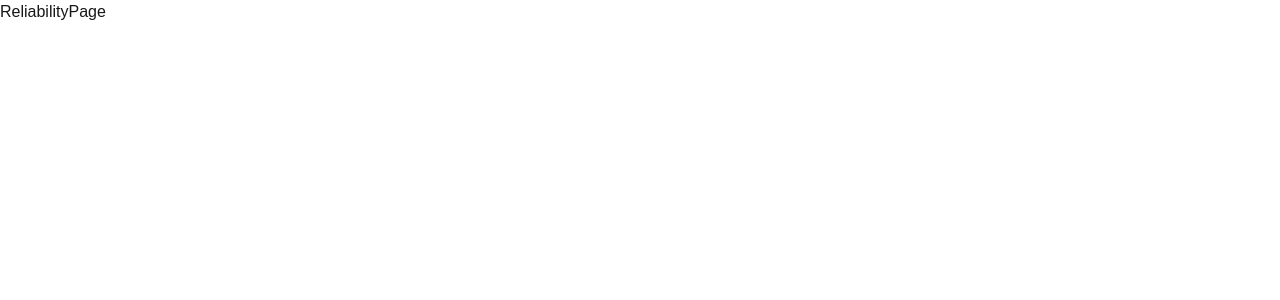
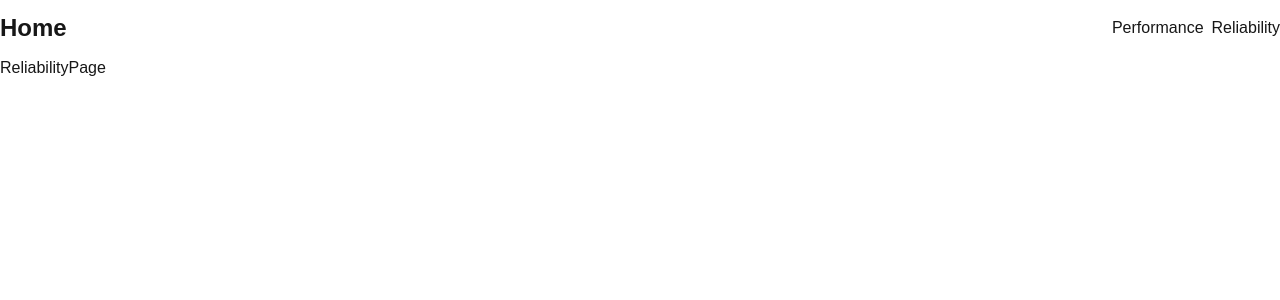
Before and after one commit to Abhay-0103/Learning-Next.js, a Next.js app in the folder routing/: page /reliability in a window 1280 px wide. Shown: the top 300 px of the page. Built offline with nearby package versions, Linux system fonts and the light colour scheme.

Commit message:
Created Routing

```diff
--- a/routing/src/app/layout.tsx
+++ b/routing/src/app/layout.tsx
@@ -1,6 +1,7 @@
 import type { Metadata } from "next";
 import { Geist, Geist_Mono } from "next/font/google";
 import "./globals.css";
+import Navbar from "@/components/header"; //absolute Routing
 
 const geistSans = Geist({
   variable: "--font-geist-sans",
@@ -27,6 +28,7 @@ export default function RootLayout({
       <body
         className={`${geistSans.variable} ${geistMono.variable} antialiased`}
       >
+        <Navbar />
         {children}
       </body>
     </html>
```
Also changed, not shown: routing/src/app/reliability/page.tsx (+7 -5 lines).
